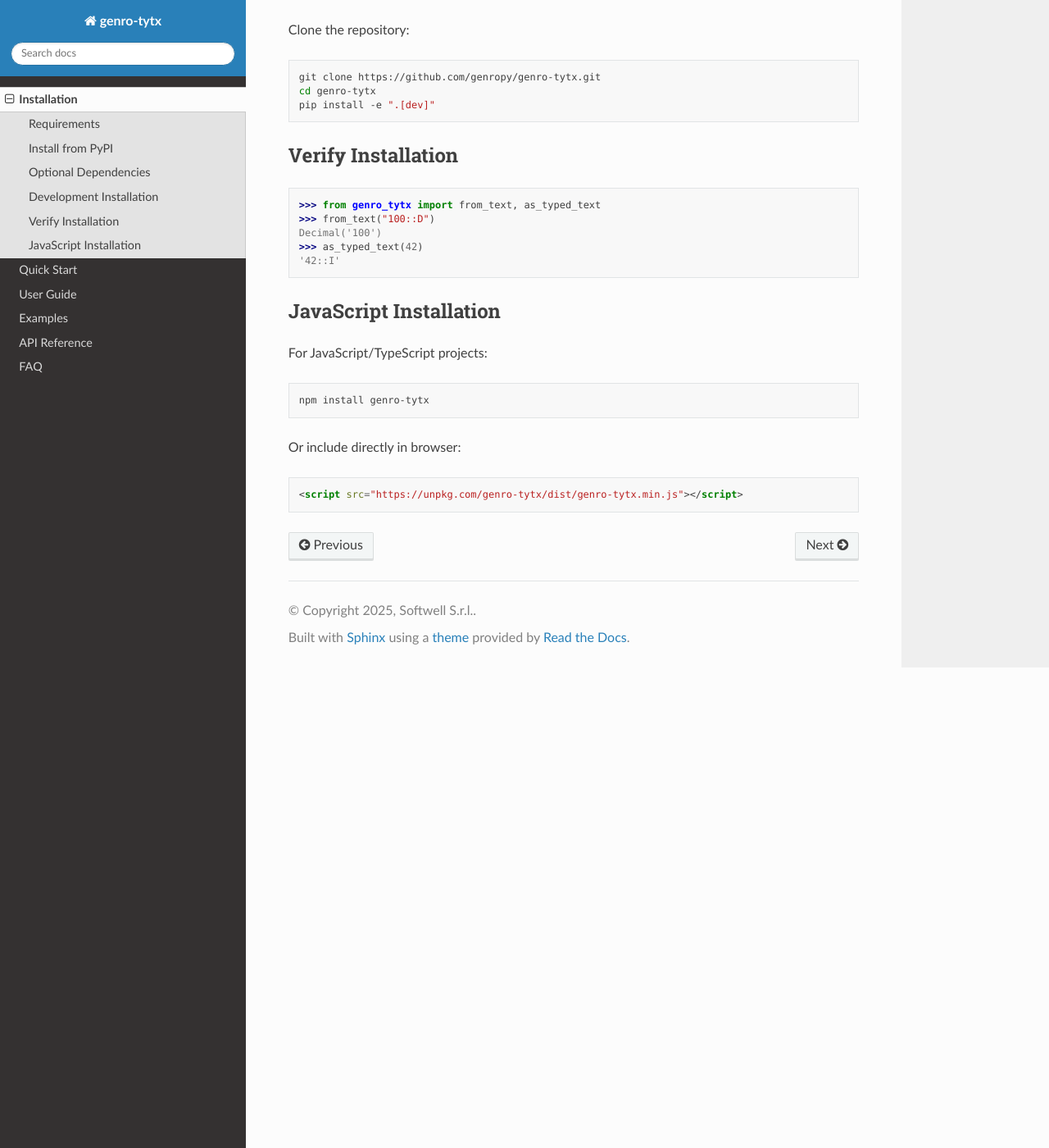
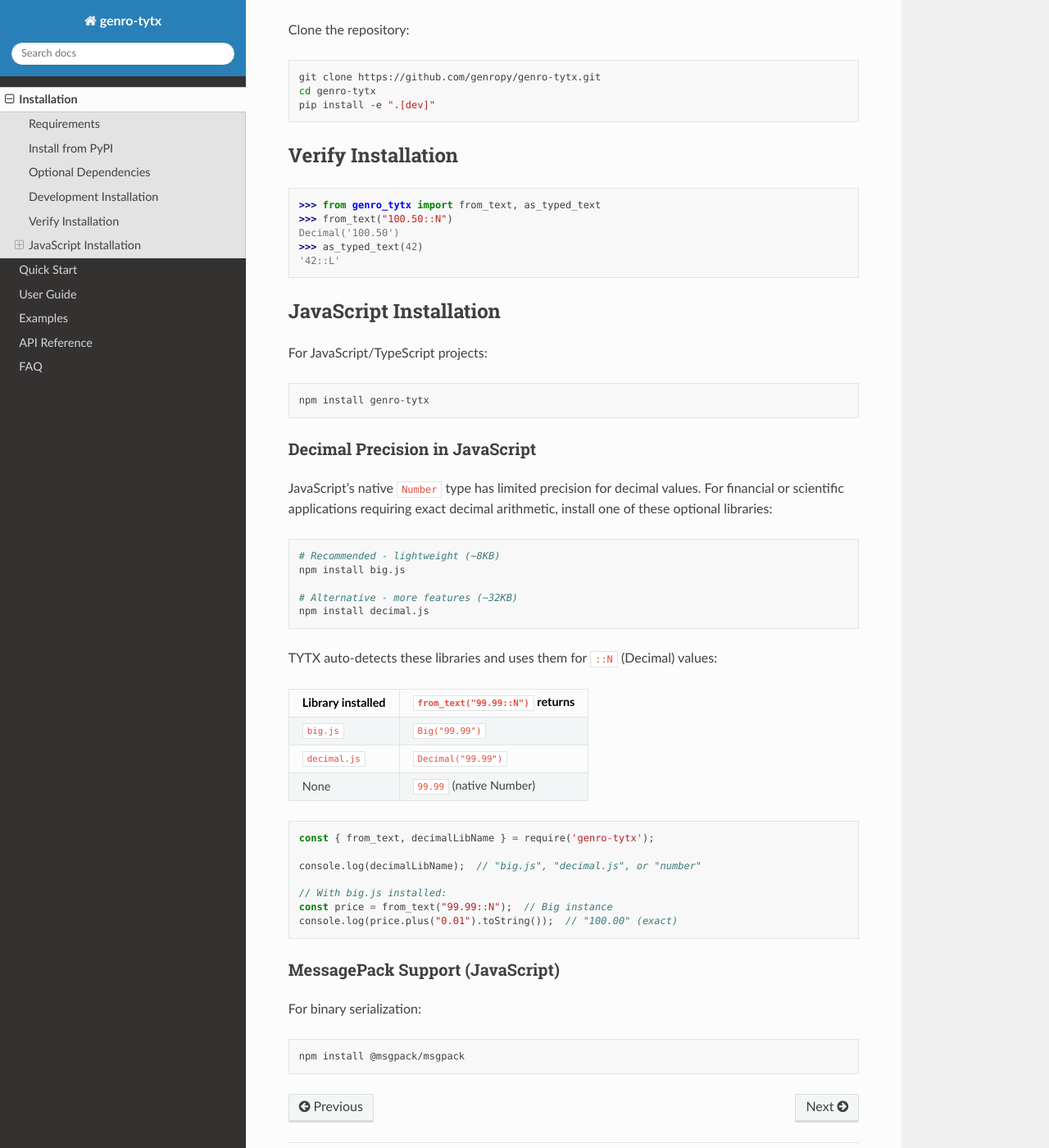
Before and after one commit to genropy/genro-tytx, a Sphinx documentation site: the page built from docs/installation.md, in a window 1280 px wide and 1400 px high, scrolled down 842 px. Shown: the whole window at 82% size. Built offline with Sphinx 7.4.7 and the Read the Docs theme 3.1.0, drawn with Linux system fonts in a browser that asks for light colours.

Commit message:
docs: add JavaScript Decimal library support (big.js/decimal.js)

````diff
--- a/docs/installation.md
+++ b/docs/installation.md
@@ -45,10 +45,10 @@ pip install -e ".[dev]"
 
 ```python
 >>> from genro_tytx import from_text, as_typed_text
->>> from_text("100::D")
-Decimal('100')
+>>> from_text("100.50::N")
+Decimal('100.50')
 >>> as_typed_text(42)
-'42::I'
+'42::L'
 ```
 
 ## JavaScript Installation
@@ -59,8 +59,40 @@ For JavaScript/TypeScript projects:
 npm install genro-tytx
 ```
 
-Or include directly in browser:
+### Decimal Precision in JavaScript
 
-```html
-<script src="https://unpkg.com/genro-tytx/dist/genro-tytx.min.js"></script>
+JavaScript's native `Number` type has limited precision for decimal values. For financial or scientific applications requiring exact decimal arithmetic, install one of these optional libraries:
+
+```bash
+# Recommended - lightweight (~8KB)
+npm install big.js
+
+# Alternative - more features (~32KB)
+npm install decimal.js
 ```
+
+TYTX auto-detects these libraries and uses them for `::N` (Decimal) values:
+
+| Library installed | `from_text("99.99::N")` returns |
+|-------------------|--------------------------------|
+| `big.js` | `Big("99.99")` |
+| `decimal.js` | `Decimal("99.99")` |
+| None | `99.99` (native Number) |
+
+```javascript
+const { from_text, decimalLibName } = require('genro-tytx');
+
+console.log(decimalLibName);  // "big.js", "decimal.js", or "number"
+
+// With big.js installed:
+const price = from_text("99.99::N");  // Big instance
+console.log(price.plus("0.01").toString());  // "100.00" (exact)
+```
+
+### MessagePack Support (JavaScript)
+
+For binary serialization:
+
+```bash
+npm install @msgpack/msgpack
+```
````
